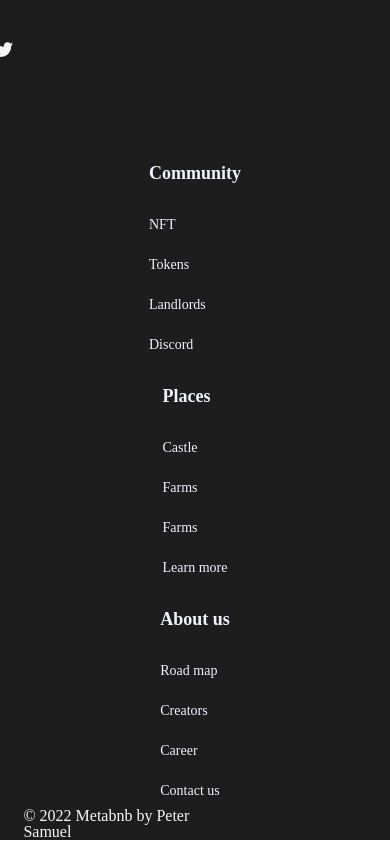
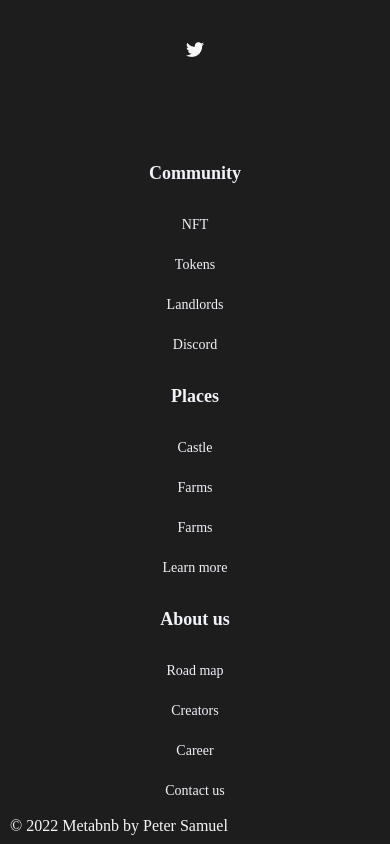
Before and after one commit to Petsamuel/metaBnb, a React (Create React App) app: page /shop in a window 390 px wide. Shown: the part 7388-8232 px from the top of the page. Built offline with nearby package versions, Linux system fonts and the light colour scheme; a web font is replaced by a local one.

Commit message:
fix: footer section

```diff
--- a/src/assets/MediaQuery.css
+++ b/src/assets/MediaQuery.css
@@ -89,8 +89,9 @@
         grid-template-columns: auto auto;
     }
 
-    .section-container {
-        flex-direction: column;
+        .section-container {
+            flex-direction: column;
+            text-align: center;
     }
 
     .section3-img {
@@ -136,7 +137,7 @@
         left: 15%;
     }
     .overlay-card-content{
-        left: 20%;
+        left: 15%;
 
         width: 75%;
 
@@ -188,7 +189,9 @@
         background-color: #A02279;
         display: none;
         width:150px;
+        top:12.5em;
         margin-top:2.5em;
+        box-shadow: 1px 1px solid black;
 
       }
       .list-container{
@@ -214,10 +217,19 @@ ul li{
 
     .footer-list {
         flex-direction: column;
+        text-align:center;
     }
 
     .btn {
         width: 110px;
     }
+.copy-right, .copy-footer{
+    text-align:center;
+    width:100%;
+    padding:5px ;
+}
+.social-network{
+    align-items:center;
+}
 
 }
--- a/src/components/categories.js
+++ b/src/components/categories.js
@@ -9,6 +9,7 @@ function Categories() {
         list_container.classList.toggle("trigger")
 
     }
+
     return (
         <>
             <nav className="upper-gap">
```
